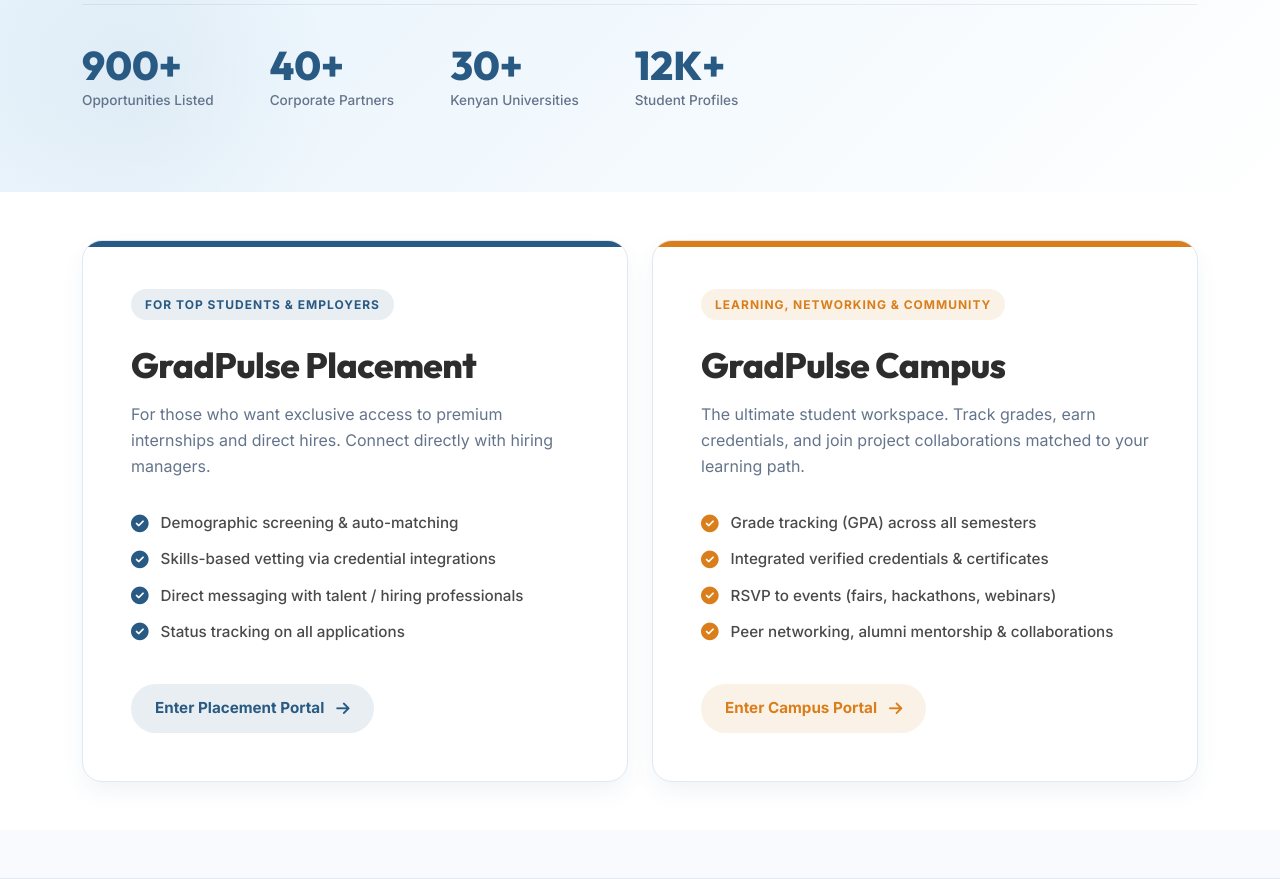
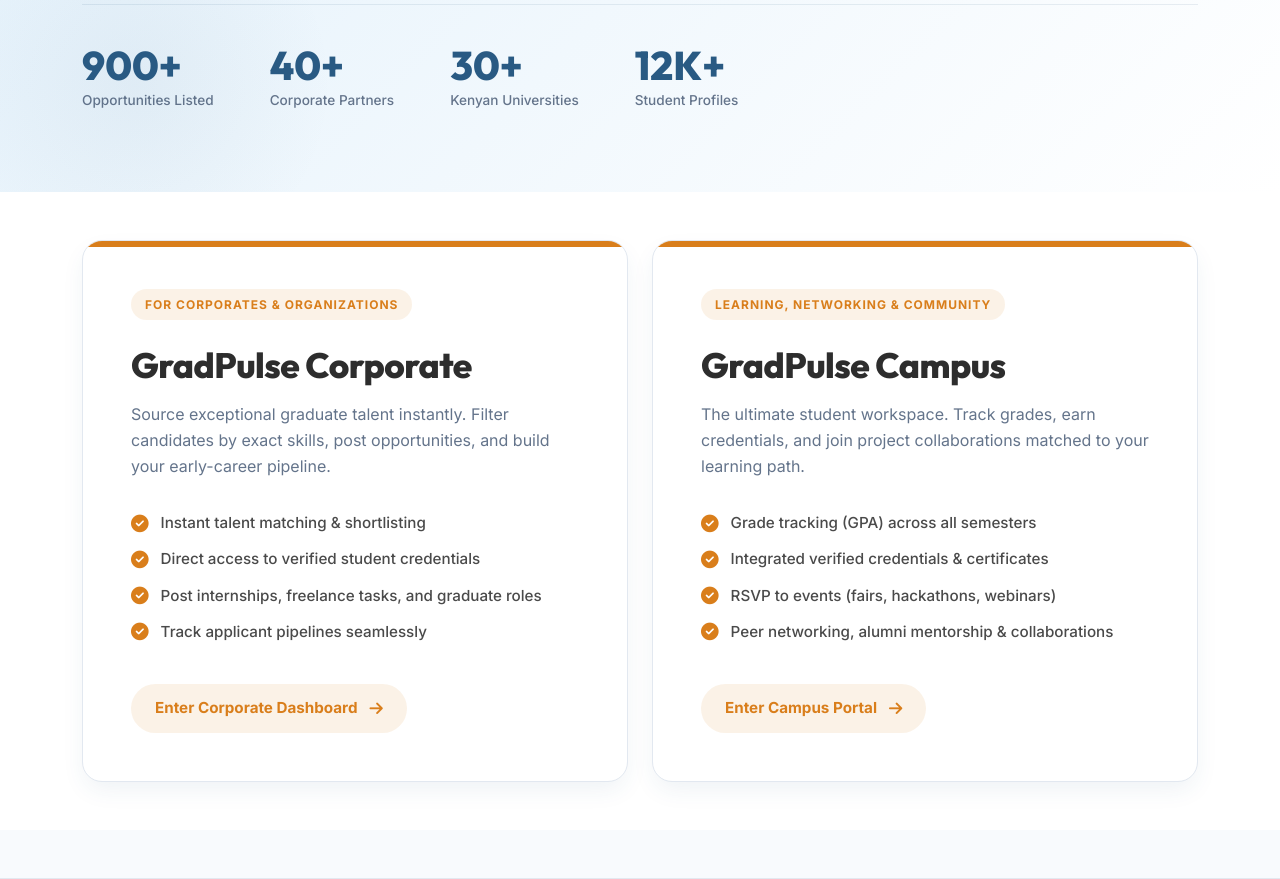
Before and after one commit to theo24-sys/Gradpulse, a Django app: page / in a window 1280 px wide. Shown: the part 818-1697 px from the top of the page. Run offline with Django 5.2, Linux system fonts and the light colour scheme; data that the repository does not hold is empty; parts of the project's set-up code (start-up, migrations or seed data) failed here and were passed over.

Commit message:
initial commt

```diff
--- a/templates/home.html
+++ b/templates/home.html
@@ -71,18 +71,18 @@
   <div class="container">
     <div class="row g-4 align-items-stretch">
       <div class="col-md-6 animate-fade-up">
-        <div class="portal-card pc-student">
-          <div class="portal-tag">For Top Students & Employers</div>
-          <h2 class="portal-title">GradPulse Placement</h2>
-          <p class="portal-desc">For those who want exclusive access to premium internships and direct hires. Connect directly with hiring managers.</p>
+        <div class="portal-card pc-employer">
+          <div class="portal-tag">For Corporates & Organizations</div>
+          <h2 class="portal-title">GradPulse Corporate</h2>
+          <p class="portal-desc">Source exceptional graduate talent instantly. Filter candidates by exact skills, post opportunities, and build your early-career pipeline.</p>
           <ul class="pc-list">
-            <li><i class="fa fa-check-circle"></i> Demographic screening & auto-matching</li>
-            <li><i class="fa fa-check-circle"></i> Skills-based vetting via credential integrations</li>
-            <li><i class="fa fa-check-circle"></i> Direct messaging with talent / hiring professionals</li>
-            <li><i class="fa fa-check-circle"></i> Status tracking on all applications</li>
+            <li><i class="fa fa-check-circle"></i> Instant talent matching & shortlisting</li>
+            <li><i class="fa fa-check-circle"></i> Direct access to verified student credentials</li>
+            <li><i class="fa fa-check-circle"></i> Post internships, freelance tasks, and graduate roles</li>
+            <li><i class="fa fa-check-circle"></i> Track applicant pipelines seamlessly</li>
           </ul>
           <a href="{% url 'register' %}?portal=employer" class="portal-btn text-decoration-none">
-            Enter Placement Portal <i class="fa fa-arrow-right ms-1"></i>
+            Enter Corporate Dashboard <i class="fa fa-arrow-right ms-1"></i>
           </a>
         </div>
       </div>
```
Also changed, not shown: gradpulse/settings.py (+24 -3 lines), requirements.txt (+10 -0 lines).
